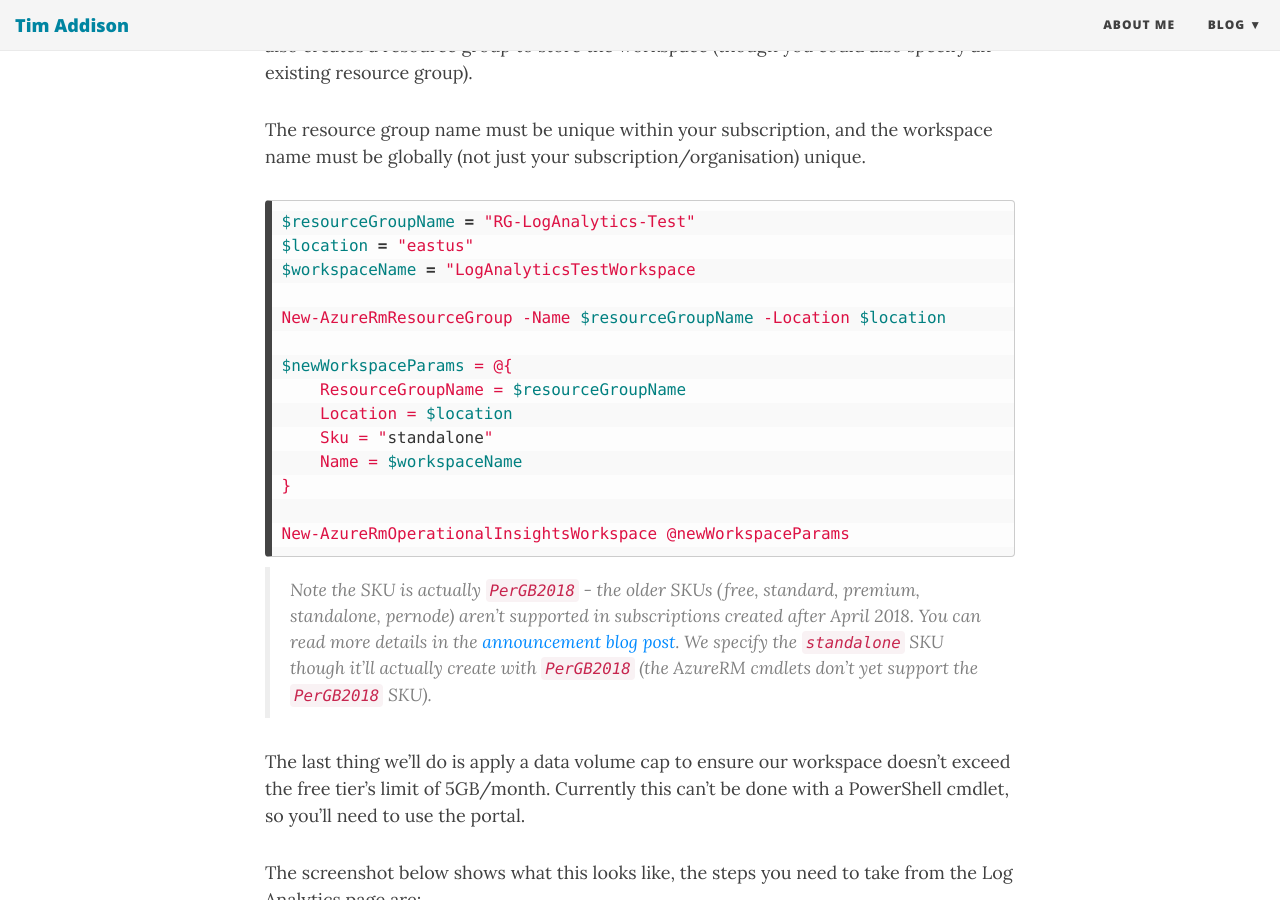
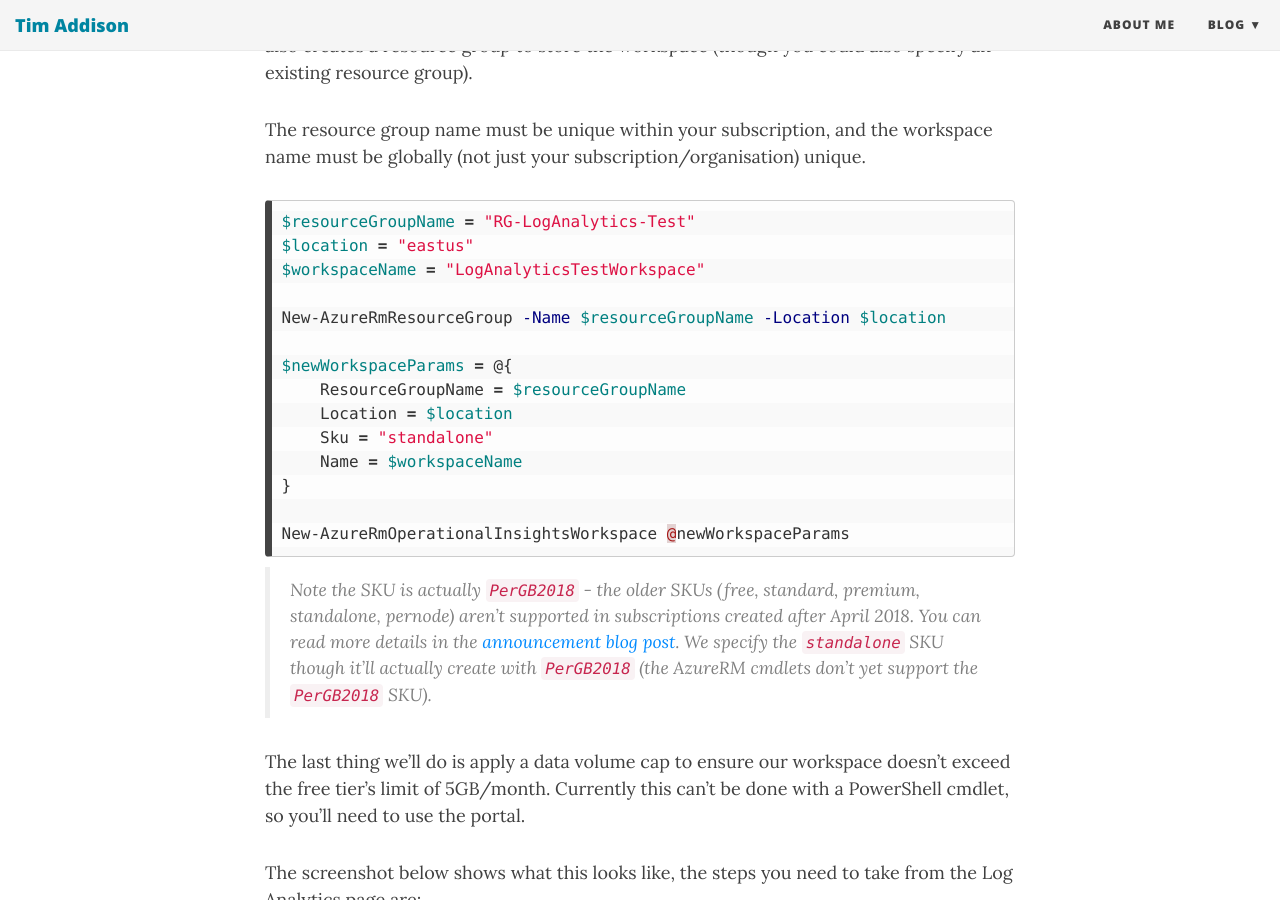
Before and after one commit to taddison/tjaddison.com, a Jekyll site: the page built from _posts/2018/2018-08-26-Getting-started-with-Log-Analytics-and-PowerShell-logging.md, in a window 1280 px wide and 900 px high, scrolled down 1349 px. Built offline with Jekyll 4.4.1, drawn with Linux system fonts in a browser that asks for light colours; nearby versions of some CDN libraries.

Commit message:
Fix missing quote - thanks Ola!

````diff
--- a/_posts/2018/2018-08-26-Getting-started-with-Log-Analytics-and-PowerShell-logging.md
+++ b/_posts/2018/2018-08-26-Getting-started-with-Log-Analytics-and-PowerShell-logging.md
@@ -35,7 +35,7 @@
 ```powershell
 $resourceGroupName = "RG-LogAnalytics-Test"
 $location = "eastus"
-$workspaceName = "LogAnalyticsTestWorkspace
+$workspaceName = "LogAnalyticsTestWorkspace"
 
 New-AzureRmResourceGroup -Name $resourceGroupName -Location $location
 
````
